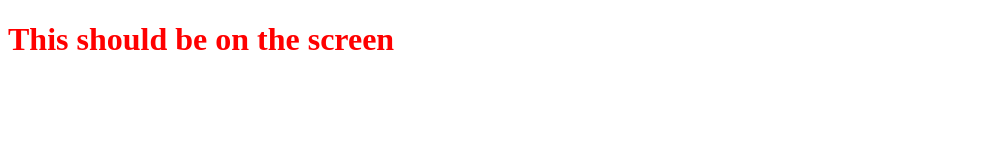
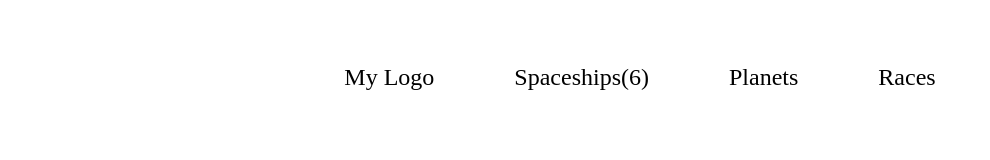
Before and after one commit to Lordkaito/capstone-module-2, a website built with webpack: page src/index.html in a window 1280 px wide. Shown: the whole page, without its empty margins (0-990 px from the left). Built offline with nearby package versions, Linux system fonts and the light colour scheme.

Commit message:
Add headerto the project

```diff
--- a/src/index.html
+++ b/src/index.html
@@ -4,9 +4,25 @@
   <meta charset="UTF-8">
   <meta http-equiv="X-UA-Compatible" content="IE=edge">
   <meta name="viewport" content="width=device-width, initial-scale=1.0">
-  <title>Document</title>
+  <title>capstone</title>
 </head>
 <body>
-  <h1 class='hello'>This should be on the screen</h1>
+
+  <header id="nav">
+    <div class="logo item">
+      <p>My Logo</p>
+      <!-- <img src="" alt="logo"> -->
+    </div>
+    <div class="spaceship item">
+      <p>Spaceships(6)</p>
+    </div>
+    <div class="planet item">
+      <p>Planets</p>
+    </div>
+    <div class="race item">
+      <p>Races</p>
+    </div>
+  </header>
+
 </body>
 </html>
--- a/src/style.css
+++ b/src/style.css
@@ -1,3 +1,18 @@
-.hello {
-  color: red;
+*{
+  padding: 0;
+  margin: 0;
+  box-sizing: border-box;
 }
+
+#nav {
+  display: flex;
+  justify-content: center;
+  align-items: center;
+  gap: 5rem;
+  padding-top: 4rem;
+  font-size: 1.5rem;
+}
+
+.item {
+
+}
```
Also changed, not shown: dist/index.html, 1 other file.
